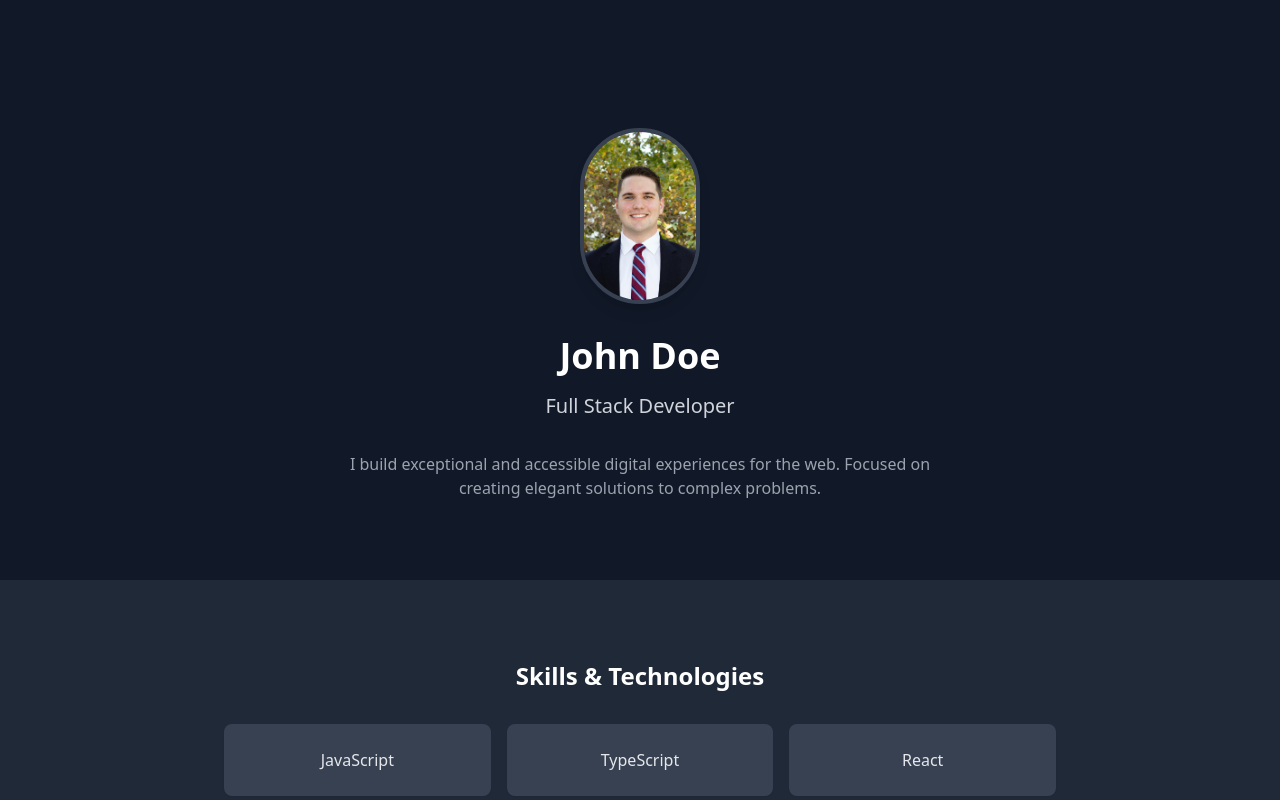
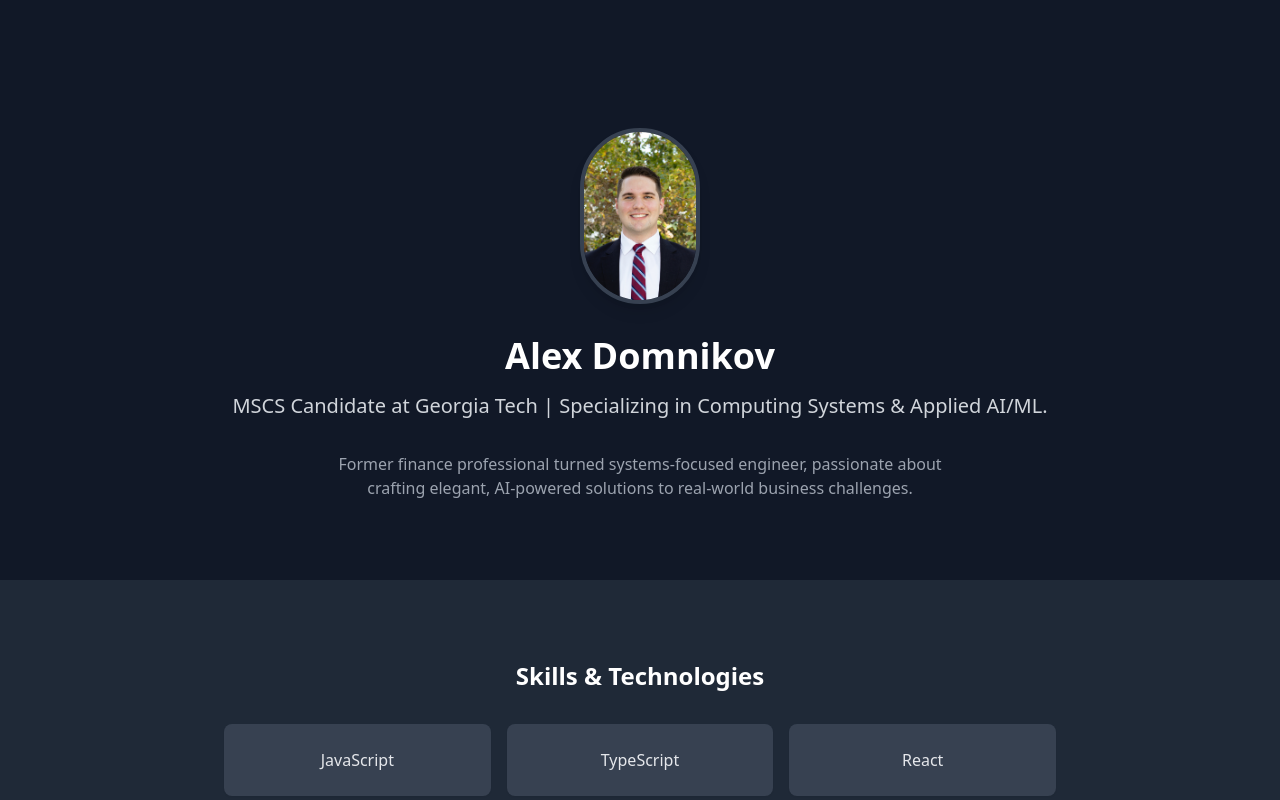
Before and after one commit to alexdomnikov/portfolio-website, a Next.js app: page / in a window 1280 px wide. Shown: the top 800 px of the page. Built offline with nearby package versions, Linux system fonts and the light colour scheme.

Commit message:
Updating tagline

```diff
--- a/app/components/HeroSection.tsx
+++ b/app/components/HeroSection.tsx
@@ -9,10 +9,10 @@ export default function HeroSection() {
 				<div className="mb-6 sm:mb-8">
 					<Image src="/portrait.jpg" alt="Profile Picture" width={120} height={120} className="rounded-full mx-auto border-4 border-gray-700 shadow-lg" />
 				</div>
-				<h1 className="text-3xl sm:text-4xl font-bold text-white mb-3 sm:mb-4">John Doe</h1>
-				<p className="text-lg sm:text-xl text-gray-300 mb-6 sm:mb-8">Full Stack Developer</p>
+				<h1 className="text-3xl sm:text-4xl font-bold text-white mb-3 sm:mb-4">Alex Domnikov</h1>
+				<p className="text-lg sm:text-xl text-gray-300 mb-6 sm:mb-8">MSCS Candidate at Georgia Tech | Specializing in Computing Systems & Applied AI/ML.</p>
 				<p className="text-gray-400 max-w-2xl mx-auto text-sm sm:text-base px-4">
-					I build exceptional and accessible digital experiences for the web. Focused on creating elegant solutions to complex problems.
+					Former finance professional turned systems-focused engineer, passionate about crafting elegant, AI-powered solutions to real-world business challenges.
 				</p>
 			</div>
 		</section>
```
